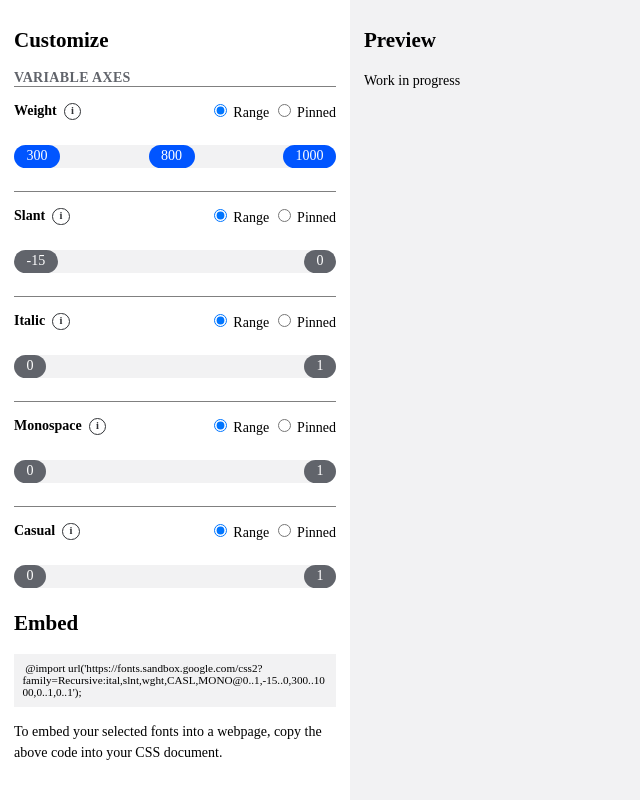
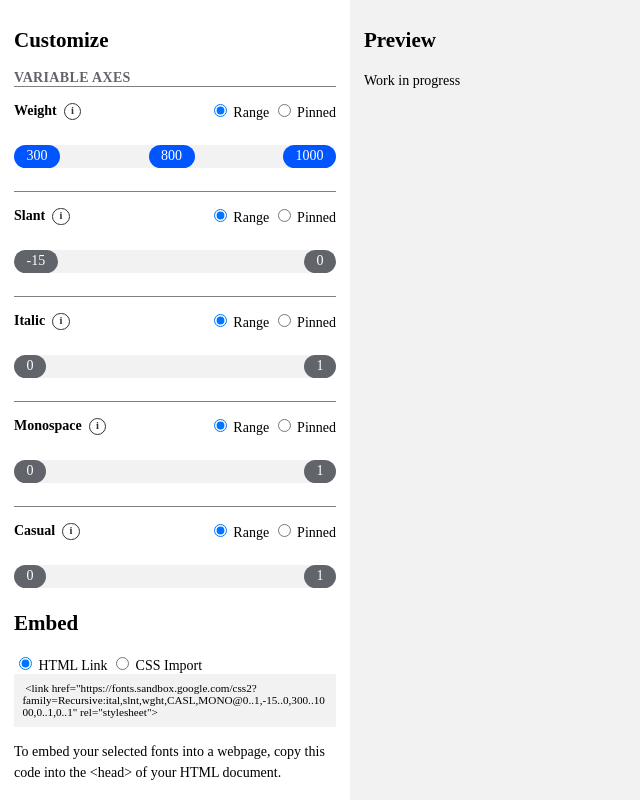
Before and after one commit to arrowtype/gf-url-api-configurator, an Eleventy site: page src/index.njk in a window 1280 px wide. Shown: the whole page, without its empty margins (0-640 px from the left). Built offline with nearby package versions, Linux system fonts and the light colour scheme; Eleventy itself is replaced by a stand-in of ours; files that its build step writes are made by us from their sources; a web font is replaced by a local one.

Commit message:
make basic embed type switcher html/css

```diff
--- a/src/index.njk
+++ b/src/index.njk
@@ -290,10 +290,17 @@ title: URL CONFIG WIP
 
     <div id="embed">
       <h2>Embed</h2>
+      <div class="embed-type" data-embed-type="html">
+          <input type="radio" id="embed_type__html" name="embed-type-type" value="html" checked>
+          <label for="embed_type__html">HTML Link</label>
+
+          <input type="radio" id="embed_type__css" name="embed-type-type" value="css" >
+          <label for="embed_type__css">CSS Import</label>
+      </div>
       <div class="code">
-        <code id="api-call"></code>
+        <code id="api-call" ></code>
       </div>
-      <p>To embed your selected fonts into a webpage, copy the above code into your CSS document.</p>
+      <p id="howto--html-embed">To embed your selected fonts into a webpage, copy this code into the &lt;head&gt; of your HTML document.</p>
     </div>
 
   </div>
--- a/src/scripts/index.js
+++ b/src/scripts/index.js
@@ -4,6 +4,14 @@
 let selectedSources = [300, 1000]
 // let wght = 400
 // let MONO = 0
+
+
+function escapeHtml(html){
+  var text = document.createTextNode(html);
+  var span = document.createElement('span');
+  span.appendChild(text);
+  return span.innerHTML;
+}
 
 
 function setUrl() {
@@ -58,10 +66,35 @@ function setUrl() {
     italResult = ital
   }
 
-  result = `@import url('https://fonts.sandbox.google.com/css2?family=Recursive:ital,slnt,wght,CASL,MONO@${italResult},${slntResult},${wghtResult},${CASLResult},${MONOResult}');`
+  urlString = `https://fonts.sandbox.google.com/css2?family=Recursive:ital,slnt,wght,CASL,MONO@${italResult},${slntResult},${wghtResult},${CASLResult},${MONOResult}`
 
-  api_call.innerHTML = result
+  const howToHTML = document.querySelector('#howto--html-embed')
+  const howToCSS = document.querySelector('#howto--css-embed')
+
+  if (embedTypeControls.dataset.embedType === "html") {
+    result = `<link href="${urlString}" rel="stylesheet">`
+  } else {
+    result = `
+    <style>
+    @import url('${urlString}');
+    </style>`
+  }
+  console.log(escapeHtml(result))
+  api_call.innerHTML = escapeHtml(result)
 }
+// embed URL type
+
+const embedTypeControls = document.querySelector('#embed .embed-type')
+
+document.getElementById("embed_type__html").addEventListener('input', () => {
+  embedTypeControls.dataset.embedType = "html"
+  setUrl()
+});
+
+document.getElementById("embed_type__css").addEventListener('input', () => {
+  embedTypeControls.dataset.embedType = "css"
+  setUrl()
+});
 
 // wght subset type
 
@@ -300,9 +333,3 @@ ital_pinned_slider.addEventListener('input', (e) => {
 
 const api_call = document.querySelector("#api-call");
 setUrl()
-
-
-
-
-
-// TODO: make range/pinned radio buttons show/hide slider vs checkboxes
--- /dev/null
+++ b/src/styles/_helpers.scss
@@ -0,0 +1,3 @@
+.hide {
+	display: none;
+}
--- a/src/styles/index.scss
+++ b/src/styles/index.scss
@@ -1,5 +1,6 @@
 @import "_reset.scss";
 @import "_vars.scss";
+@import "_helpers.scss";
 
 @import url("https://fonts.sandbox.google.com/css2?family=Recursive:ital,slnt,wght,CASL,MONO@0..1,-15..0,300..1000,0..1,0..1");
 
@@ -16,7 +17,6 @@ html {
 body {
   margin: 0;
 }
-
 
 #use-recursive {
   display: grid;
```
